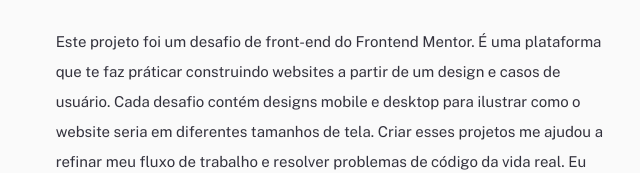
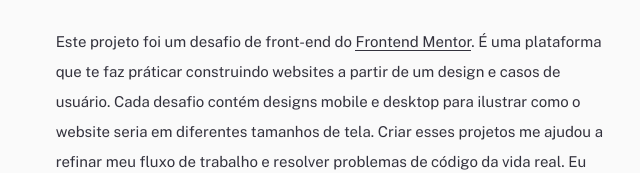
Before and after one commit to rodrigolima2/desafio-frontend-modulo1-integral, a website: page pages/portfolio-04-fylo/index.html in a window 1280 px wide. Shown: the part 779-952 px from the top of the page, 506-1146 px from the left. Drawn offline with nearby package versions, Linux system fonts and the light colour scheme; a web font is replaced by a local one.

Commit message:
Portfólio 04 - Fylo

```diff
--- a/pages/portfolio-04-fylo/index.html
+++ b/pages/portfolio-04-fylo/index.html
@@ -53,7 +53,8 @@
             <div class="portifolio-section__content">
                 <h3 class="title--h3 mb-3">Projeto</h3>
                 <p class="text text-size--small mb-4">
-                    Este projeto foi um desafio de front-end do Frontend Mentor. É uma plataforma que te faz práticar
+                    Este projeto foi um desafio de front-end do <span class="underline">Frontend Mentor</span>. É uma
+                    plataforma que te faz práticar
                     construindo websites a partir de um design e casos de usuário. Cada desafio contém designs mobile e
                     desktop para ilustrar como o website seria em diferentes tamanhos de tela. Criar esses projetos me
                     ajudou a refinar meu fluxo de trabalho e resolver problemas de código da vida real. Eu aprendi algo
```
